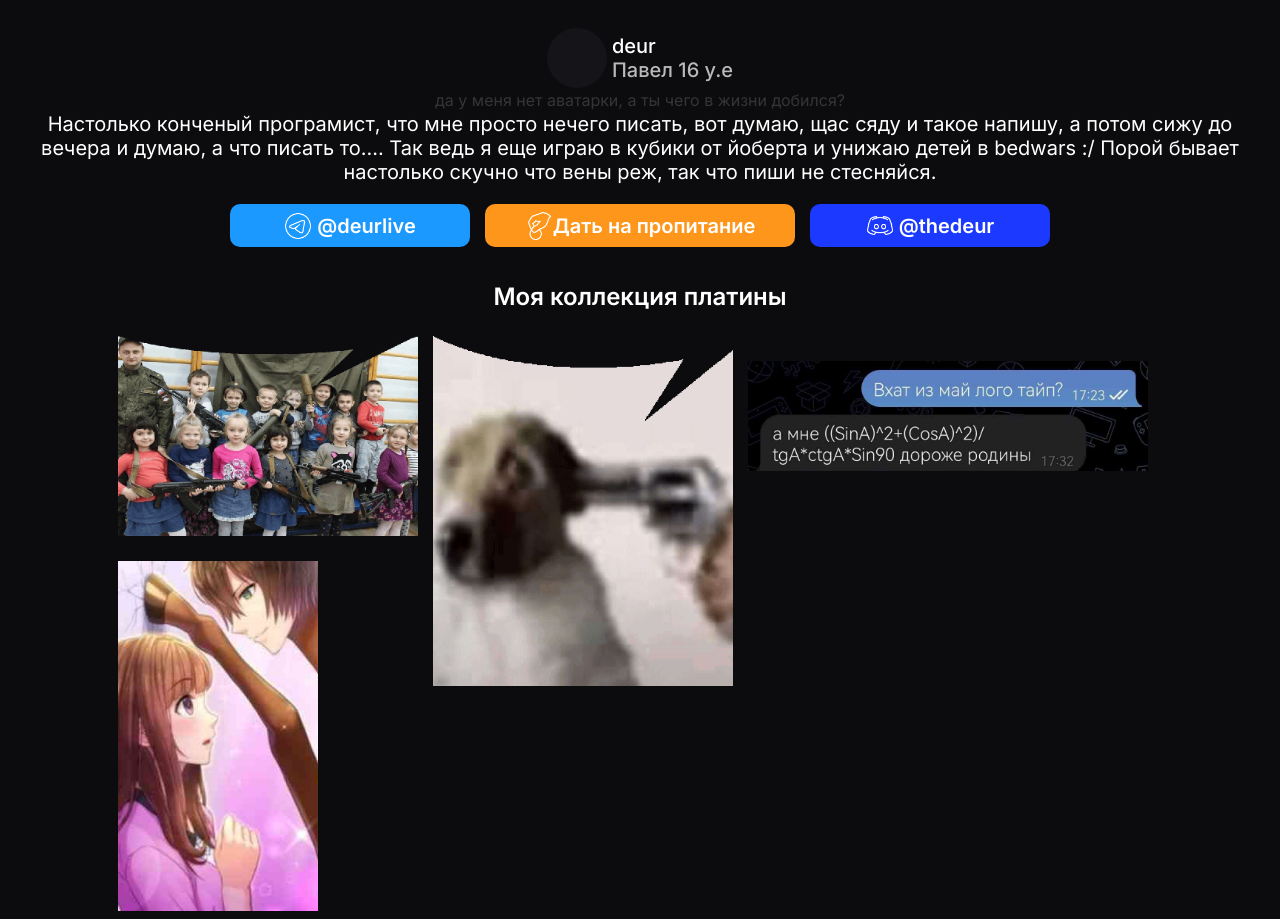
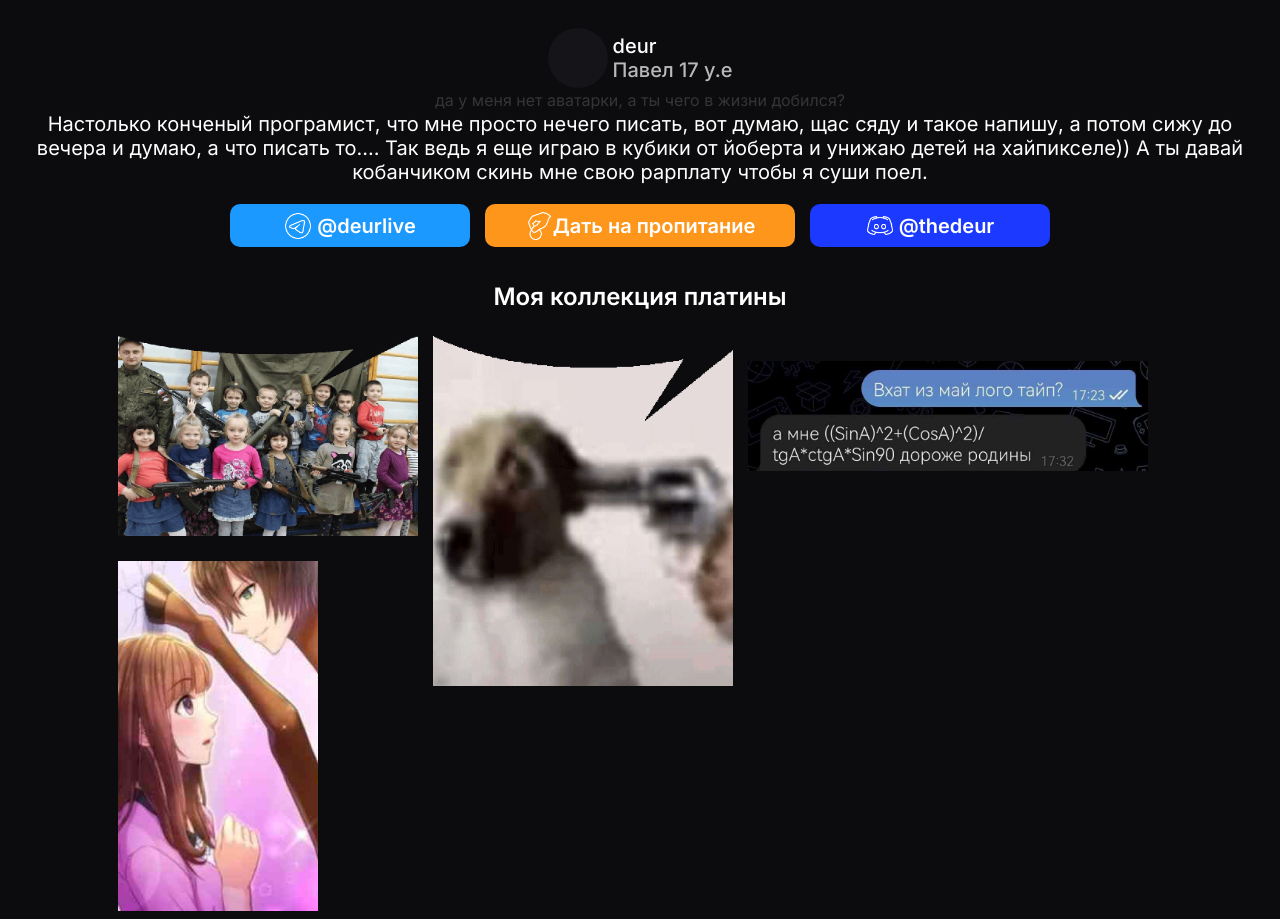
Before and after one commit to DeurGD/deur, a plain HTML site: page index.html in a window 1280 px wide. Drawn offline with Linux system fonts and the light colour scheme.

Commit message:
Update index.html

```diff
--- a/index.html
+++ b/index.html
@@ -17,11 +17,11 @@
         </svg>
         <div class="mi-txt">
             <div class="nick">deur</div>
-            <div class="pavel">Павел 16 y.e</div>
+            <div class="pavel">Павел 17 y.e</div>
         </div>
     </div>
     <div class="ava-joke">да у меня нет аватарки, а ты чего в жизни добился?</div>
-    <div class="desc">Настолько конченый програмист, что мне просто нечего писать, вот думаю, щас сяду и такое напишу, а потом сижу до вечера и думаю, а что писать то.... Так ведь я еще играю в кубики от йоберта и унижаю детей в bedwars :/ Порой бывает настолько скучно что вены реж, так что пиши не стесняйся.</div>
+    <div class="desc">Настолько конченый програмист, что мне просто нечего писать, вот думаю, щас сяду и такое напишу, а потом сижу до вечера и думаю, а что писать то.... Так ведь я еще играю в кубики от йоберта и унижаю детей на хайпикселе)) А ты давай кобанчиком скинь мне свою рарплату чтобы я суши поел.</div>
     <div class="buttons">
         <a style="display: block; text-decoration: none" href="http://t.me/deurlive">
             <div class="tg">
```
